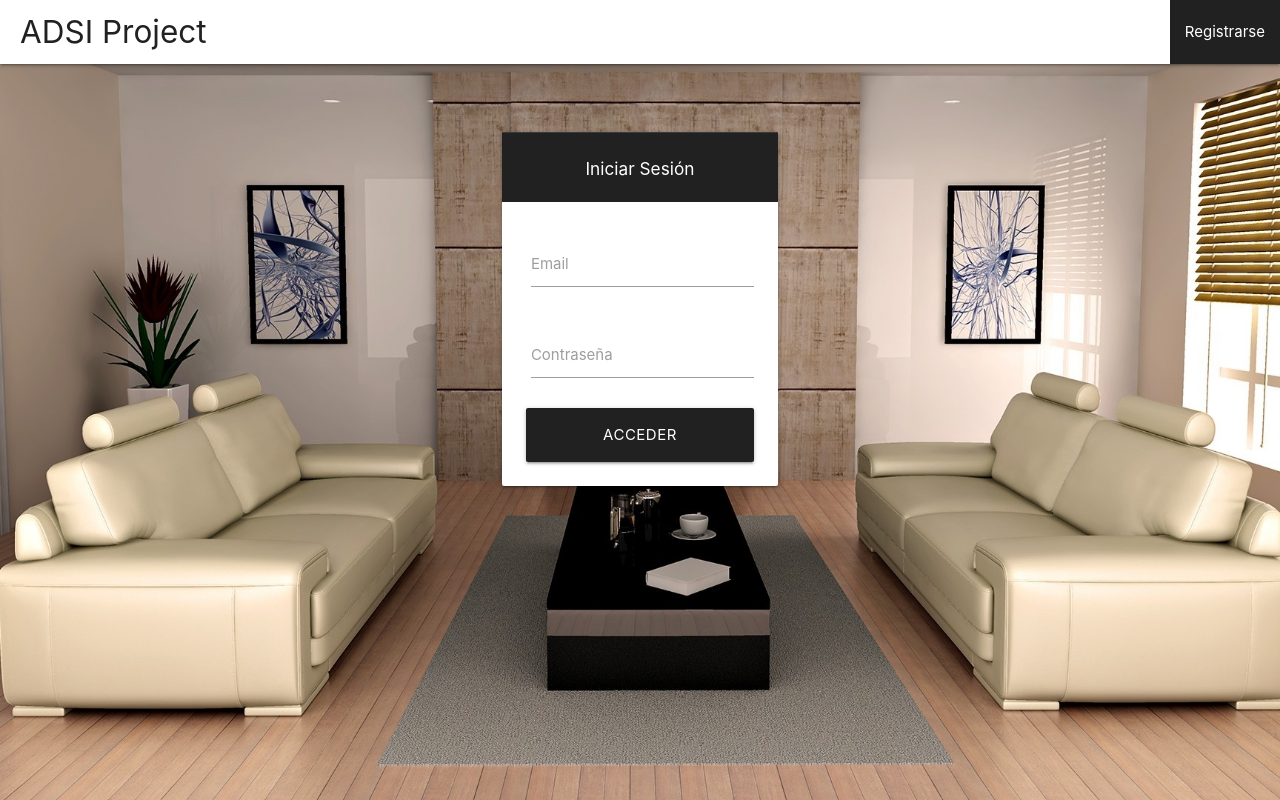
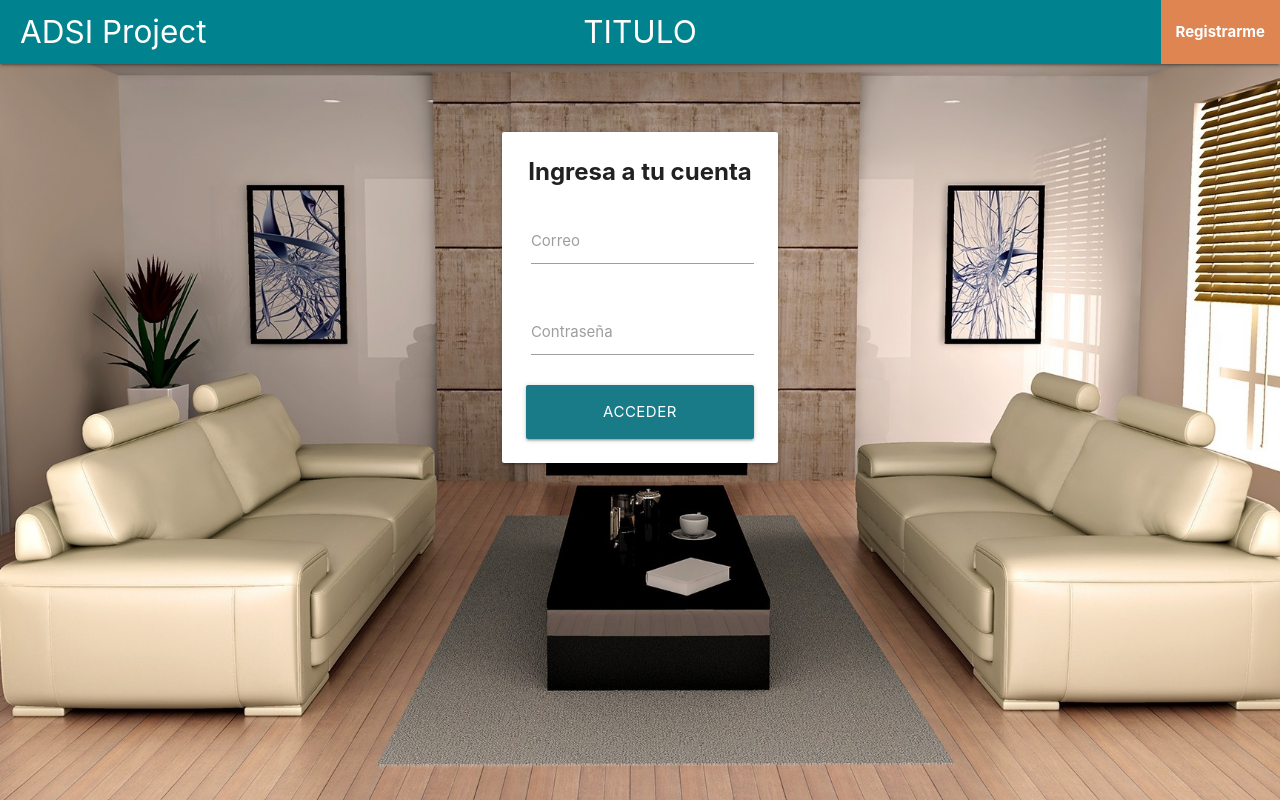
Before and after one commit to adsi-itam-2019/Equipo-2, an Angular app in the folder frontend/: page / in a window 1280 px wide. Built offline with nearby package versions, Linux system fonts and the light colour scheme.

Commit message:
Update login.component.html

```diff
--- a/frontend/src/app/components/login/login.component.html
+++ b/frontend/src/app/components/login/login.component.html
@@ -1,25 +1,33 @@
 <div class="loginTemplate">
-    <nav class="nav-wrapper white darken-1">
-        <a href="/" style="margin-left: 20px" class="brand-logo grey-text text-darken-4">ADSI Project</a>
+    <!-- Navbar -->
+    <nav>
+            <div class="nav-wrapper  cyan darken-3">
+              <a href="/" style="margin-left: 20px" class="brand-logo white-text">ADSI Project</a>
+              <a href="#" class="brand-logo center">TITULO</a>
               <ul class="right">
-            <li><a class="white-text grey darken-4" routerLink="/register">Registrarse</a></li>
+                    <li><a class="white-text "  style="background-color: rgb(222,133,82); font-weight: bold" routerLink="/register">Registrarme</a></li>
                 </ul>
+            </div>
           </nav>
+
+
+
     <div style="margin-top: 45px" class="container">
         <div class="section">
             <div class="row">
                 <div class="col s12 m4 offset-m4">
                     <div class="card">
-                        <div class="card-action teal grey darken-4 white-text center">
-                            <h6> Iniciar Sesión </h6>
-                        </div>
+                        <!-->div class="card-action teal white center"mat >
+                            <h5 style="font-weight: bold"> Ingresa a tu cuenta</h5>
+                        </div-->
                         <div class="card-content">
+                                <span class="card-title" style="font-weight: bold; margin-bottom: 15px; text-align: center;">Ingresa a tu cuenta</span>
                             <form #userForm="ngForm" (ngSubmit)="logUser(userForm)">
 
                                 <div class="input-field inline">
                                     <input type="text" id="email_inline" name="email" #email="ngModel"
                                         [(ngModel)]="userService1.user.email">
-                                    <label for="email_inline">Email</label>
+                                <label for="email_inline">Correo</label>
                                     </div>
                                 <div class="input-field inline">
                                     <input type="password" id="password_inline" name="password" #password="ngModel"
@@ -27,8 +35,8 @@
                                 <label for="password_inline">Contraseña</label>
                                     </div>
                                 <div class="form-field">
-                                    <button class="btn-large waves-effect waves-light grey darken-4" routerLink="/catalog"
-                                        style="width:100%;">Acceder</button>
+                                    <button class="btn-large waves-effect waves-light"
+                                        style="width:100%; background-color: rgb(25, 122, 136);">Acceder</button>
                                 </div>
                             </form>
                         </div>
```
Lines whose indentation alone changed are shown as unchanged.
